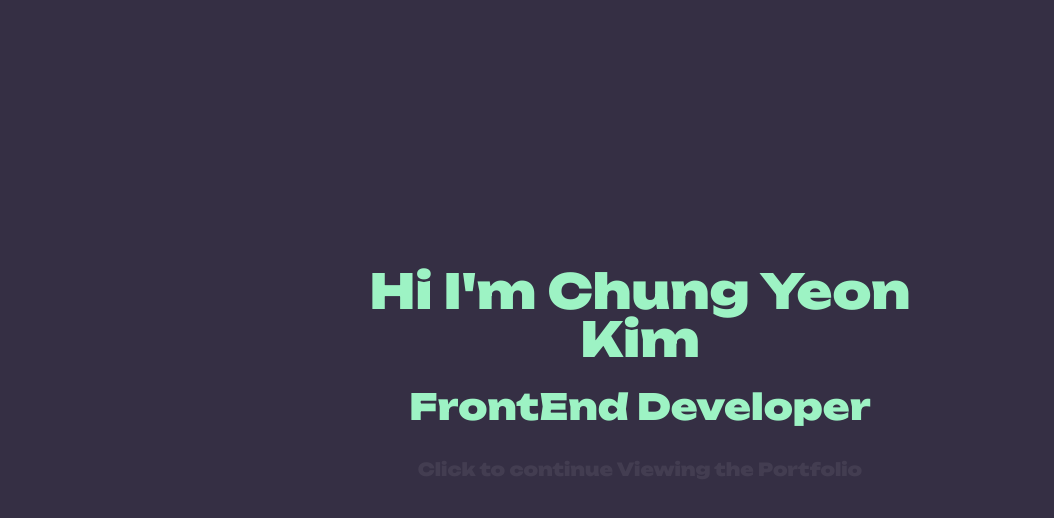
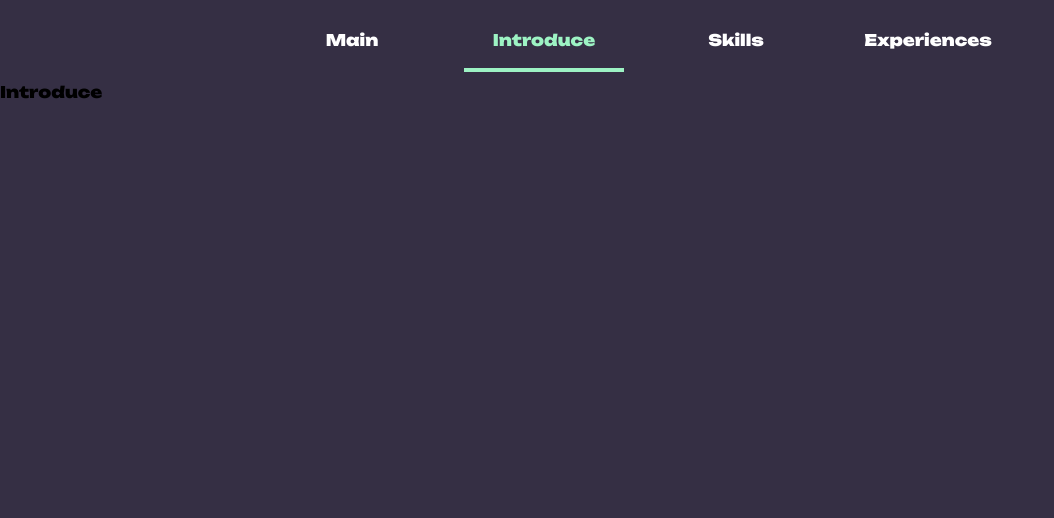
Before and after one commit to augusstt06/portfolio, a Next.js app: page / in a window 1280 px wide. Both pictures are taken after a click on the element "Click to continue Viewing the Portfolio". Shown: the top 518 px of the page, without its empty margins (0-1054 px from the left). Built offline with nearby package versions, Linux system fonts and the light colour scheme.

Commit message:
publishing: introduce

```diff
--- a/package.json
+++ b/package.json
@@ -16,7 +16,8 @@
     "next": "^14.2.11",
     "next-themes": "^0.2.1",
     "react": "^18",
-    "react-dom": "^18"
+    "react-dom": "^18",
+    "zustand": "^5.0.0-rc.2"
   },
   "devDependencies": {
     "@types/node": "^20.11.24",
--- a/src/app/globals.css
+++ b/src/app/globals.css
@@ -15,6 +15,9 @@
   }
 }
 @layer utilities {
+  .grid-center {
+    @apply place-content-center place-items-center;
+  }
   .abs-center {
     @apply absolute top-1/3 left-1/2 -translate-x-1/2;
   }
--- a/src/app/layout.tsx
+++ b/src/app/layout.tsx
@@ -1,7 +1,10 @@
 'use client'
 
 import { ThemeProvider } from 'next-themes'
+
 import './globals.css'
+
+import Nav from '@/components/organisms/Nav'
 
 export default function RootLayout({
   children,
@@ -11,7 +14,10 @@ export default function RootLayout({
   return (
     <html lang="en" suppressHydrationWarning={true}>
       <body>
-        <ThemeProvider attribute="class">{children}</ThemeProvider>
+        <ThemeProvider attribute="class">
+          <Nav />
+          {children}
+        </ThemeProvider>
       </body>
     </html>
   )
--- a/src/app/page.tsx
+++ b/src/app/page.tsx
@@ -1,17 +1,32 @@
 'use client'
 
 import 'tailwindcss/tailwind.css'
-import Text from '../components/organisms/Text'
+import { useEffect } from 'react'
+
+import { INTRODUCE, MAIN } from '@/constant'
+
+import { useStepStore } from '@/app/store'
+import Introduce from '@/components/template/Introduce'
+import Main from '@/components/template/Main'
 
 const Home: React.FC = () => {
+  const { step, setStep } = useStepStore()
+  const renderComponent = () => {
+    switch (step) {
+      case MAIN:
+        return <Main />
+      case INTRODUCE:
+        return <Introduce />
+      default:
+        return <div>Error</div>
+    }
+  }
+  useEffect(() => {
+    setStep(MAIN)
+  }, [])
   return (
     // <main className="bg-[url('/bg.jpg')] bg-no-repeat bg-center bg-cover h-[100vh] w-[100vw]">
-    <main className="min-h-screen bg-[#352F44]">
-      <section className="">
-        {/* <Split /> */}
-        <Text />
-      </section>
-    </main>
+    <main className="min-h-screen bg-[#352F44]">{renderComponent()}</main>
     // </main>
   )
 }
--- /dev/null
+++ b/src/app/store/index.ts
@@ -0,0 +1,15 @@
+import { create } from 'zustand'
+
+import { MAIN } from '@/constant'
+
+type State = {
+  step: string
+  setStep: (destination: string) => void
+}
+
+export const useStepStore = create<State>()((set, get) => ({
+  step: MAIN,
+  setStep: (destination) => {
+    set({ step: destination })
+  },
+}))
--- a/src/components/organisms/Text.tsx
+++ b/src/components/molecules/animate/MainText.tsx
@@ -2,7 +2,12 @@ import { useEffect, useRef } from 'react'
 
 import gsap from 'gsap'
 
-export default function Text() {
+import { INTRODUCE } from '@/constant'
+
+import { useStepStore } from '@/app/store'
+
+export default function MainText() {
+  const { setStep } = useStepStore()
   const blockquoteRef = useRef<HTMLQuoteElement>(null)
   const noteRef = useRef<HTMLParagraphElement>(null)
 
@@ -24,8 +29,6 @@ export default function Text() {
 
     const tl = gsap.timeline({
       delay: 0.5,
-      repeatDelay: 0.5,
-      repeat: -1,
     })
 
     tl.addLabel('enter')
@@ -61,7 +64,6 @@ export default function Text() {
     tl.addPause()
     tl.addLabel('exit')
 
-    // Animation for fading out and moving up the text
     tl.to(noteRef.current, 0.5, { opacity: 0, ease: 'Linear.easeNone' })
 
     if (h1) {
@@ -83,7 +85,11 @@ export default function Text() {
     }
 
     noteRef.current.addEventListener('click', () => {
+      // reverse는 되감기라 아래로 떨어짐
       tl.play()
+      setTimeout(() => {
+        setStep(INTRODUCE)
+      }, 1000)
     })
 
     return () => {
--- /dev/null
+++ b/src/components/organisms/Nav.tsx
@@ -0,0 +1,45 @@
+'use client'
+import { MAIN } from '@/constant'
+
+import { useStepStore } from '@/app/store'
+
+export default function Nav() {
+  const { step, setStep } = useStepStore()
+
+  const isRender = step !== MAIN
+  const menus = [
+    { title: 'Main' },
+    { title: 'Introduce' },
+    { title: 'Skills' },
+    { title: 'Experiences' },
+  ]
+
+  const clickHandler = (menu: string) => {
+    setStep(menu)
+  }
+
+  return (
+    <nav
+      className={`fixed w-full h-20 grid grid-cols-5 transition-opacity duration-1000 ease-in-out ${isRender ? 'opacity-100' : 'opacity-0'}`}
+    >
+      <section className="col-start-2 col-end-5 grid grid-cols-4 grid-center relative">
+        {menus.map((data, index) => (
+          <button
+            key={data.title}
+            onClick={() => {
+              clickHandler(data.title)
+            }}
+            className={`relative w-[10rem] h-16 transition-colors duration-300 text-center hover:text-[#9DF3c4]
+            ${step === data.title ? 'text-[#9DF3c4]' : 'text-white'}
+          `}
+          >
+            {data.title}
+            <span
+              className={`absolute left-0 bottom-0 h-1 bg-[#9DF3c4] transition-all duration-300 transform ${step === data.title ? 'w-full' : 'w-0'} `}
+            />
+          </button>
+        ))}
+      </section>
+    </nav>
+  )
+}
--- /dev/null
+++ b/src/components/template/Introduce.tsx
@@ -0,0 +1,3 @@
+export default function Introduce() {
+  return <section className="h-screen pt-20">Introduce</section>
+}
--- /dev/null
+++ b/src/components/template/Main.tsx
@@ -0,0 +1,9 @@
+import MainText from '../molecules/animate/MainText'
+
+export default function Main() {
+  return (
+    <section>
+      <MainText />
+    </section>
+  )
+}
--- /dev/null
+++ b/src/constant/index.ts
@@ -0,0 +1,4 @@
+export const MAIN = 'Main'
+export const INTRODUCE = 'Introduce'
+export const SKILLS = 'Skills'
+export const EXPERIENCE = 'Experience'
```
Also changed, not shown: .pnp.cjs, 1 other file (tests, documents, lock files or other folders).
